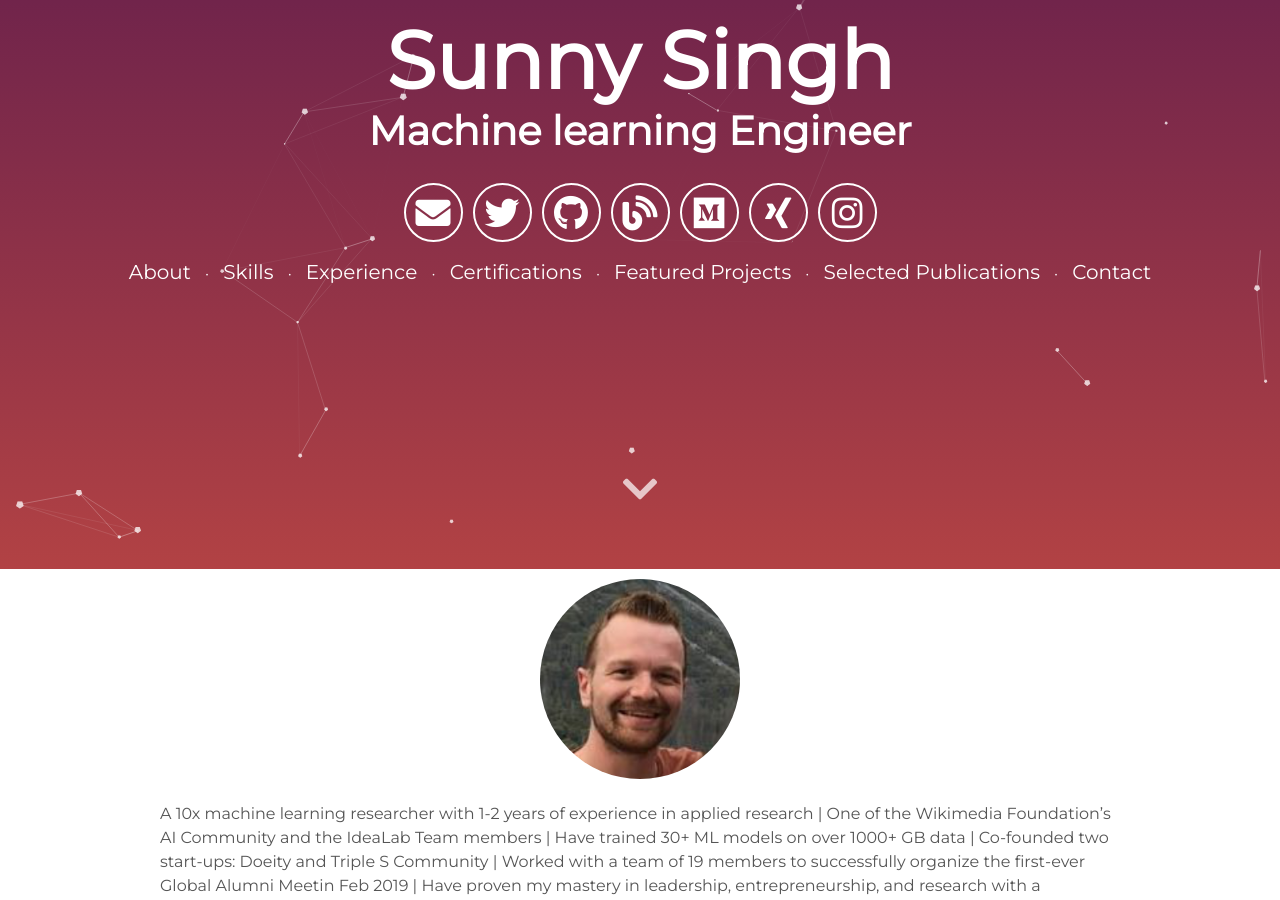
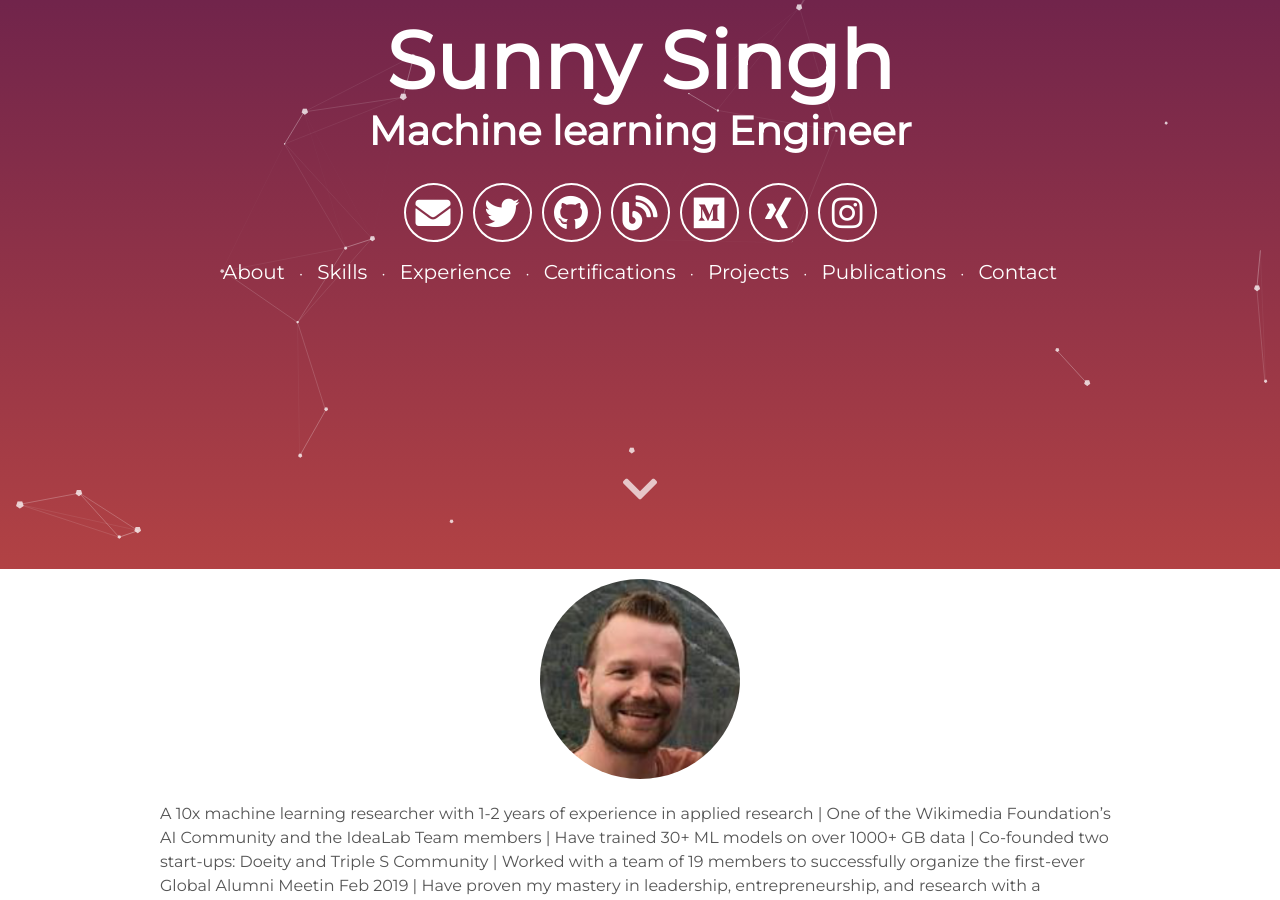
Before and after one commit to arkadee/arkadee.github.io, a Jekyll site: the page built from index.html, in a window 1280 px wide and 900 px high, scrolled down 331 px. Built offline with Jekyll 4.4.1, drawn with Linux system fonts in a browser that asks for light colours.

Commit message:
Update header.html

```diff
--- a/_includes/header.html
+++ b/_includes/header.html
@@ -22,9 +22,9 @@
         ·
         <a class="link" href="#certifications" data-scroll>Certifications</a>
         ·
-        <a class="link" href="#projects" data-scroll>Featured Projects</a>
+        <a class="link" href="#projects" data-scroll>Projects</a>
         ·
-        <a class="link" href="#publications" data-scroll>Selected Publications</a>
+        <a class="link" href="#publications" data-scroll>Publications</a>
         ·
         <a class="link" href="#contact" data-scroll>Contact</a>
       </div>
```
